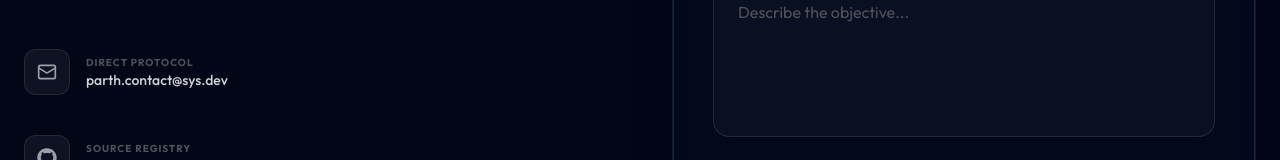
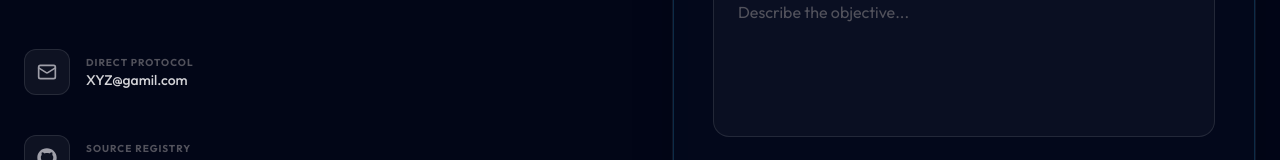
Before and after one commit to bishopcommander/Portfolio, a React (Vite) app: page / in a window 1280 px wide. Shown: the part 4967-5127 px from the top of the page. Built offline with nearby package versions, Linux system fonts and the light colour scheme.

Commit message:
added few creditials

```diff
--- a/src/sections/Contact.jsx
+++ b/src/sections/Contact.jsx
@@ -41,7 +41,7 @@ export default function Contact() {
               <ContactMethod
                 icon={Mail}
                 label="Direct Protocol"
-                value="parth.contact@sys.dev"
+                value="XYZ@gamil.com"
                 href="mailto:parth.contact@sys.dev"
               />
               <ContactMethod
```
